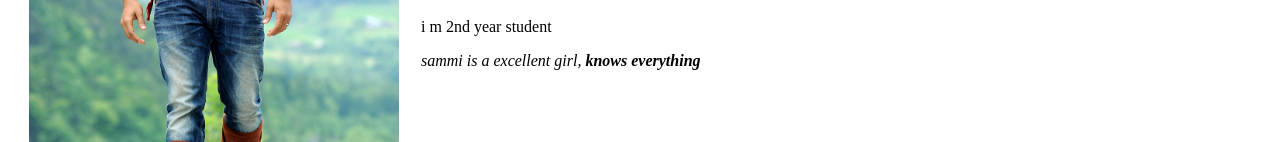
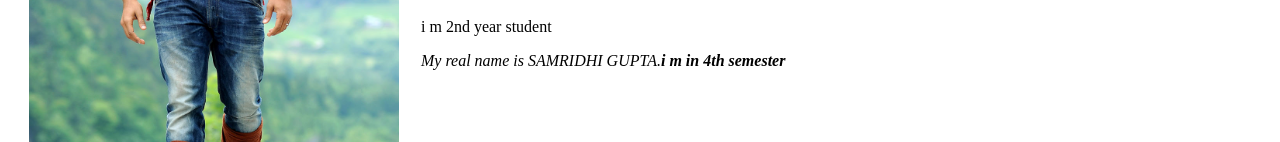
Before and after one commit to Sammi2122/cv, a plain HTML site: page index.html in a window 1280 px wide. Shown: the part 277-419 px from the top of the page. Drawn offline with Linux system fonts and the light colour scheme.

Commit message:
edited the cv

```diff
--- a/index.html
+++ b/index.html
@@ -11,7 +11,7 @@
         <td><img src="allu.jpg" height="500" width="370" alt="allu"></td>
         <td> <h1>SAMMI</h1>
         <p> i m 2nd year student </p>
-        <em> sammi is a excellent girl, <b> knows everything </b></em><br>
+        <em> My real name is SAMRIDHI GUPTA.<b>i m in 4th semester</b></em><br>
       </tr>
     </table>
 
```
